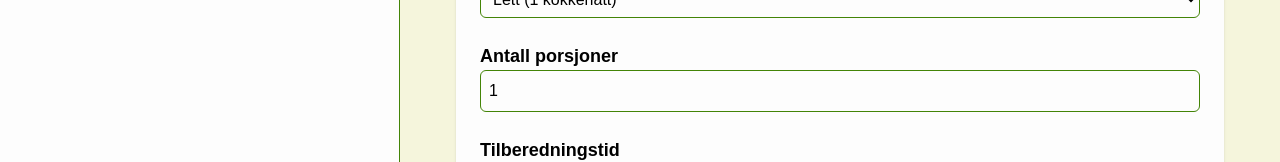
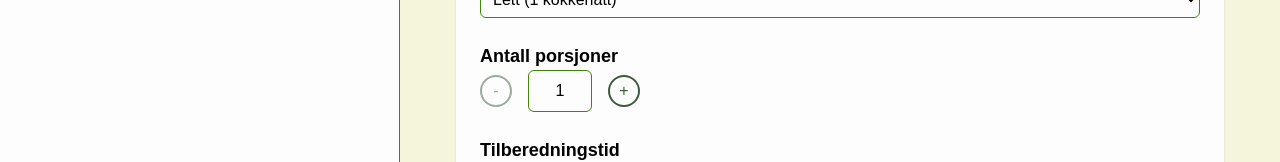
Before and after one commit to Delekat-gruppeprosjekt/delekat, a React (Vite) app: page /edit/1 in a window 1280 px wide. Shown: the part 509-671 px from the top of the page. Built offline with nearby package versions, Linux system fonts and the light colour scheme; no server answers; the database is empty.

Commit message:
changed max portions from 999 to 99 on edit,create and details

```diff
--- a/src/pages/create/CreateNewRecipe.jsx
+++ b/src/pages/create/CreateNewRecipe.jsx
@@ -392,8 +392,8 @@ function CreateNewRecipe() {
                   if (value === "" || /^\d+$/.test(value)) {
                     setPortions(value);
                     const numValue = parseInt(value);
-                    if (!isNaN(numValue) && numValue > 999) {
-                      setPortions("999");
+                    if (!isNaN(numValue) && numValue > 99) {
+                      setPortions("99");
                     }
                   }
                 }}
@@ -405,7 +405,7 @@ function CreateNewRecipe() {
                 }}
                 className="w-full p-2 border border-[#438407] rounded-md"
                 required
-                title="Maksimalt antall porsjoner er 999"
+                title="Maksimalt antall porsjoner er 99"
               />
             </div>
 
--- a/src/pages/details/SingleRecipe.jsx
+++ b/src/pages/details/SingleRecipe.jsx
@@ -61,7 +61,7 @@ export default function SingleRecipe() {
   }, [recipeId]);
 
   const handlePortionChange = (newPortions) => {
-    if (newPortions >= 1 && newPortions <= 999) {
+    if (newPortions >= 1 && newPortions <= 99) {
       setPortions(newPortions);
     }
   };
@@ -191,8 +191,8 @@ export default function SingleRecipe() {
             <span className="text-xl">{portions}</span>
             <button
               onClick={() => handlePortionChange(portions + 1)}
-              className={`w-8 h-8 flex items-center justify-center rounded-full border-2 border-[#3C5A3C] text-[#3C5A3C] hover:bg-[#3C5A3C] hover:text-white transition-colors ${portions >= 999 ? "opacity-50 cursor-not-allowed hover:bg-transparent hover:text-[#3C5A3C]" : ""}`}
-              disabled={portions >= 999}
+              className={`w-8 h-8 flex items-center justify-center rounded-full border-2 border-[#3C5A3C] text-[#3C5A3C] hover:bg-[#3C5A3C] hover:text-white transition-colors ${portions >= 99 ? "opacity-50 cursor-not-allowed hover:bg-transparent hover:text-[#3C5A3C]" : ""}`}
+              disabled={portions >= 99}
             >
               +
             </button>
--- a/src/pages/edit/Edit.jsx
+++ b/src/pages/edit/Edit.jsx
@@ -239,6 +239,12 @@ function EditRecipe() {
     }
   };
 
+  const handlePortionChange = (newPortions) => {
+    if (newPortions >= 1 && newPortions <= 99) {
+      setPortions(newPortions);
+    }
+  };
+
   return (
     <div className="min-h-screen bg-BGcolor p-6">
       <div className="max-w-3xl mx-auto">
@@ -323,6 +329,14 @@ function EditRecipe() {
 
             <div className="flex flex-col">
               <label className="text-lg font-semibold" htmlFor="portions">Antall porsjoner</label>
+              <div className="flex items-center gap-4">
+                <button
+                  onClick={() => handlePortionChange(portions - 1)}
+                  className={`w-8 h-8 flex items-center justify-center rounded-full border-2 border-[#3C5A3C] text-[#3C5A3C] hover:bg-[#3C5A3C] hover:text-white transition-colors ${portions <= 1 ? "opacity-50 cursor-not-allowed hover:bg-transparent hover:text-[#3C5A3C]" : ""}`}
+                  disabled={portions <= 1}
+                >
+                  -
+                </button>
                 <input
                   type="text"
                   inputMode="numeric"
@@ -336,8 +350,8 @@ function EditRecipe() {
                     if (value === "" || /^\d+$/.test(value)) {
                       setPortions(value);
                       const numValue = parseInt(value);
-                    if (!isNaN(numValue) && numValue > 999) {
-                      setPortions("999");
+                      if (!isNaN(numValue) && numValue > 99) {
+                        setPortions("99");
                       }
                     }
                   }}
@@ -347,10 +361,18 @@ function EditRecipe() {
                       setPortions("1");
                     }
                   }}
-                className="w-full p-2 border border-[#438407] rounded-md"
+                  className="w-16 p-2 border border-[#438407] rounded-md text-center"
                   required
-                title="Maksimalt antall porsjoner er 999"
+                  title="Maksimalt antall porsjoner er 99"
                 />
+                <button
+                  onClick={() => handlePortionChange(portions + 1)}
+                  className={`w-8 h-8 flex items-center justify-center rounded-full border-2 border-[#3C5A3C] text-[#3C5A3C] hover:bg-[#3C5A3C] hover:text-white transition-colors ${portions >= 99 ? "opacity-50 cursor-not-allowed hover:bg-transparent hover:text-[#3C5A3C]" : ""}`}
+                  disabled={portions >= 99}
+                >
+                  +
+                </button>
+              </div>
             </div>
 
             <div className="flex flex-col">
```
Lines whose indentation alone changed are shown as unchanged.
